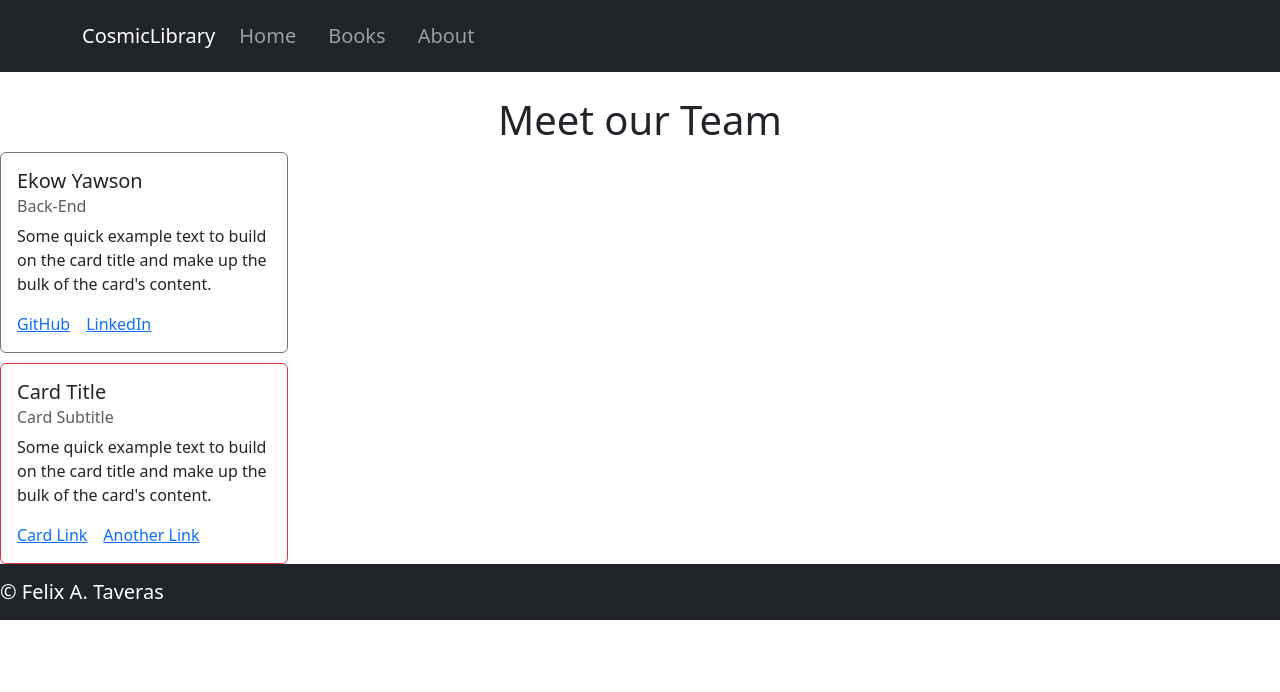
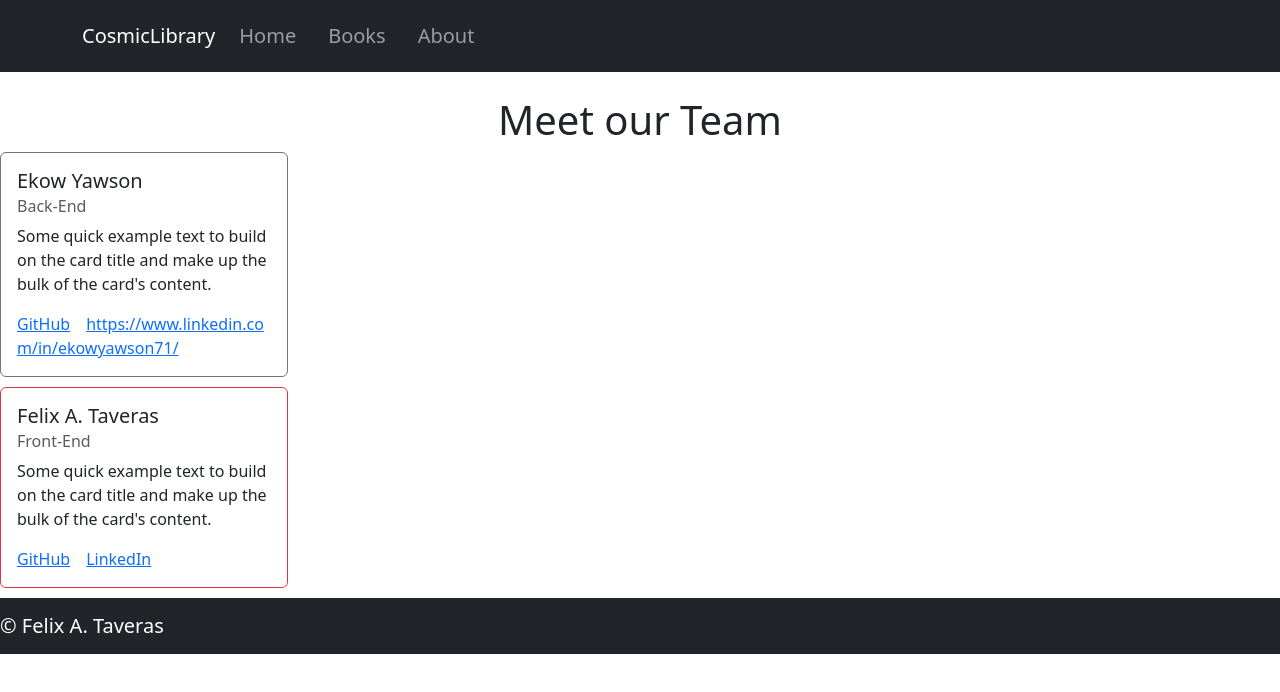
Before and after one commit to f-taveras/can-of-books-front-end, a React (Vite) app: page /about in a window 1280 px wide. Shown: the top 692 px of the page. Built offline with nearby package versions, Linux system fonts and the light colour scheme.

Commit message:
added info in about page

```diff
--- a/src/About.jsx
+++ b/src/About.jsx
@@ -17,20 +17,20 @@ class Profile extends Component {
           Some quick example text to build on the card title and make up the
           bulk of the card's content.
         </Card.Text>
-        <Card.Link href="#">GitHub</Card.Link>
-        <Card.Link href="#">LinkedIn</Card.Link>
+        <Card.Link href="https://github.com/ekowyawson">GitHub</Card.Link>
+        <Card.Link href="#">https://www.linkedin.com/in/ekowyawson71/</Card.Link>
       </Card.Body>
     </Card>
-    <Card border="danger" style={{ width: '18rem' }}>
+    <Card border="danger" style={{ width: '18rem', marginBottom: '10px' }}>
       <Card.Body>
-        <Card.Title>Card Title</Card.Title>
-        <Card.Subtitle className="mb-2 text-muted">Card Subtitle</Card.Subtitle>
+        <Card.Title>Felix A. Taveras</Card.Title>
+        <Card.Subtitle className="mb-2 text-muted">Front-End</Card.Subtitle>
         <Card.Text>
           Some quick example text to build on the card title and make up the
           bulk of the card's content.
         </Card.Text>
-        <Card.Link href="#">Card Link</Card.Link>
-        <Card.Link href="#">Another Link</Card.Link>
+        <Card.Link href="https://github.com/f-taveras">GitHub</Card.Link>
+        <Card.Link href="https://www.linkedin.com/in/f-taveras">LinkedIn</Card.Link>
       </Card.Body>
     </Card>
     </>
```
